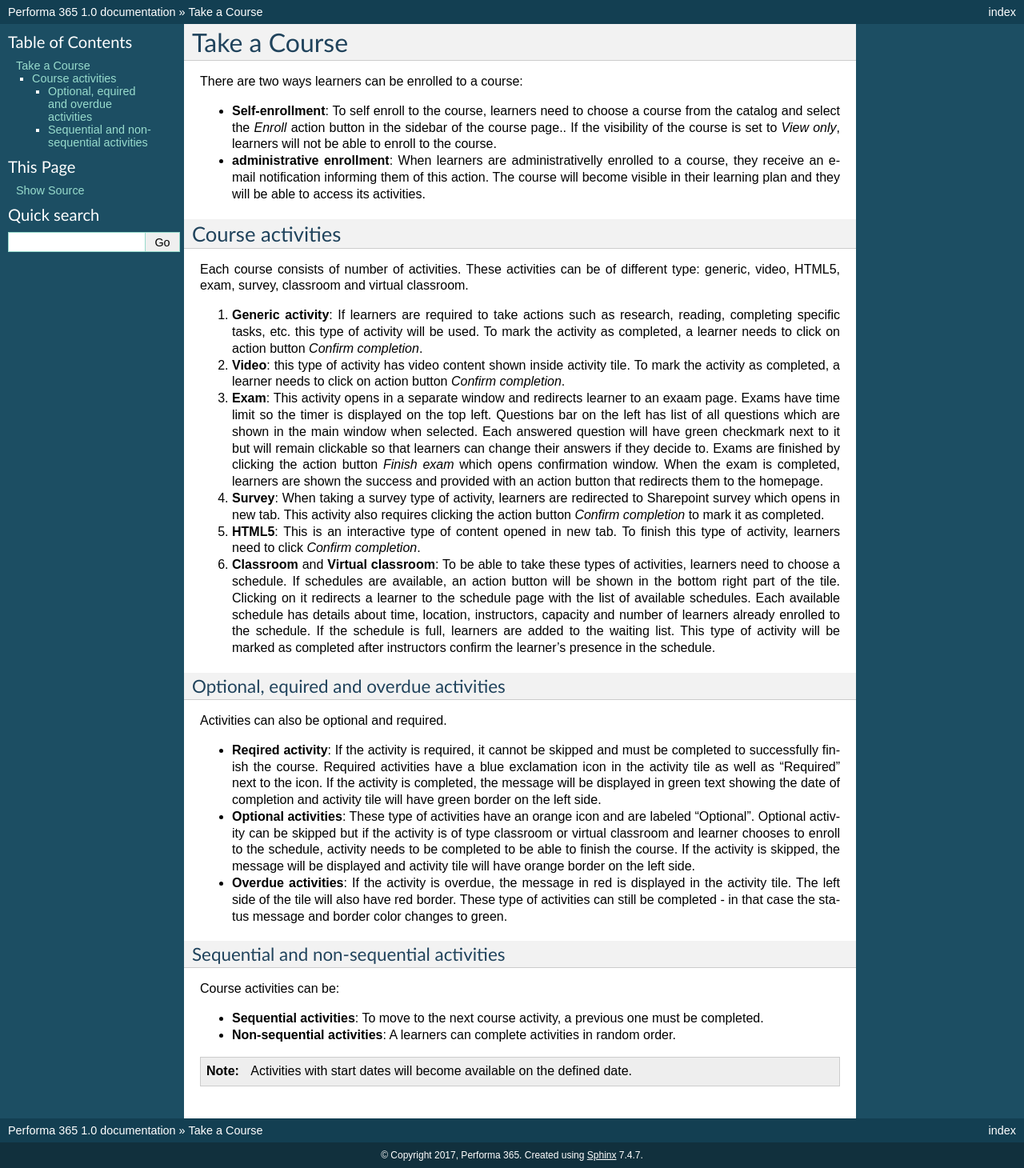
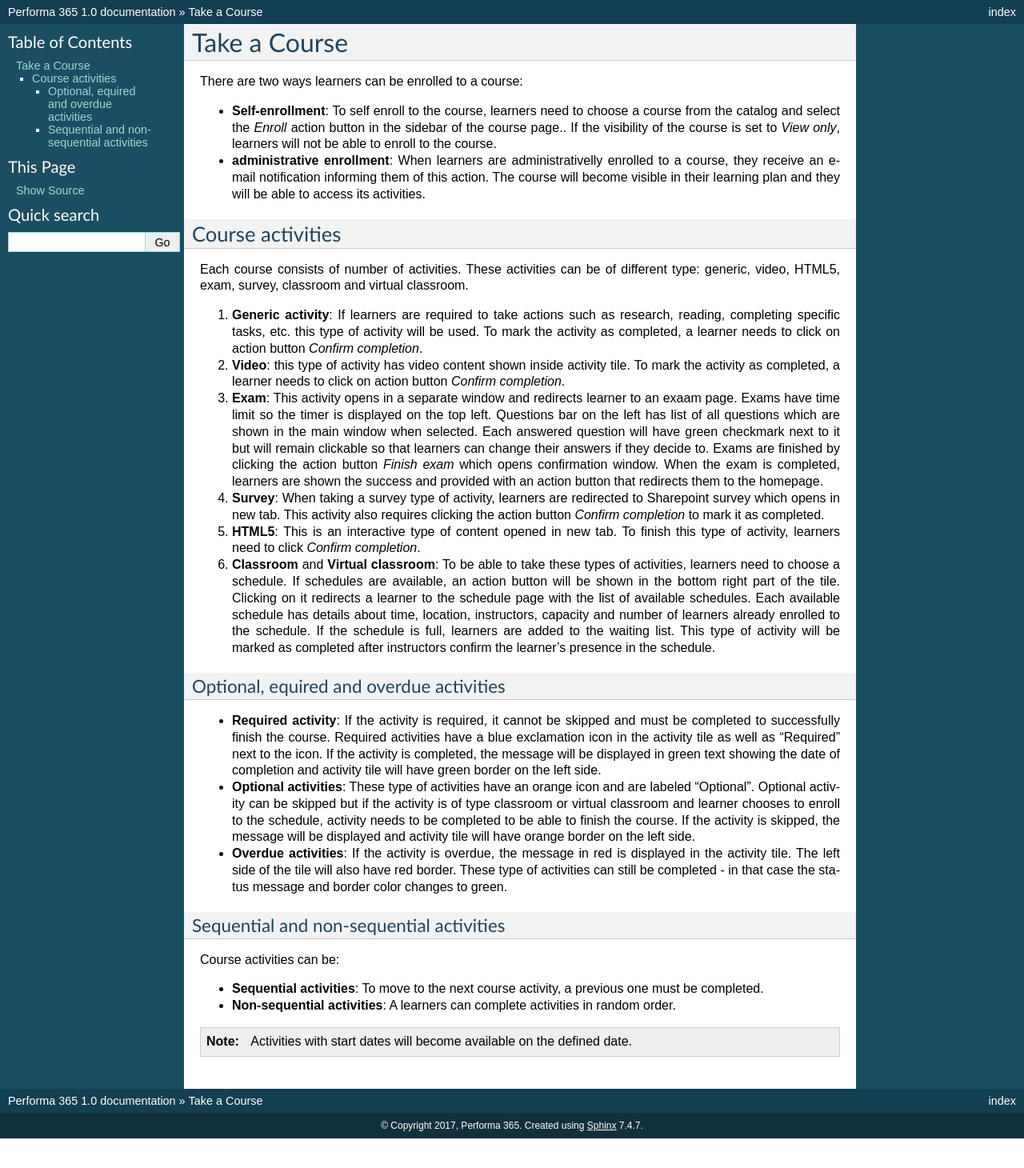
Before and after one commit to pslisko/performa365docs, a Sphinx documentation site: the page built from docs/howto/take_a_course.rst, in a window 1280 px wide. Shown: the whole page at 80% size. Built offline with Sphinx 7.4.7, drawn with Linux system fonts in a browser that asks for light colours; pages that are not in the unit, such as notebooks, are missing from menus; after the commit the page ends 1423 px from its top, so only the background shows below that.

Commit message:
Update take_a_course.rst

```diff
--- a/docs/howto/take_a_course.rst
+++ b/docs/howto/take_a_course.rst
@@ -29,9 +29,8 @@
 Optional, equired and overdue activities
 **********************************
 
-Activities can also be optional and required.
 
-* **Reqired activity**: If the activity is required, it cannot be skipped and must be completed to successfully finish the course. Required activities have a blue exclamation icon in the activity tile as well as "Required" next to the icon. If the activity is completed, the message will be displayed in green text showing the date of completion and activity tile will have green border on the left side.
+* **Required activity**: If the activity is required, it cannot be skipped and must be completed to successfully finish the course. Required activities have a blue exclamation icon in the activity tile as well as "Required" next to the icon. If the activity is completed, the message will be displayed in green text showing the date of completion and activity tile will have green border on the left side.
 
 * **Optional activities**: These type of activities have an orange icon and are labeled "Optional". Optional activity can be skipped but if the activity is of type classroom or virtual classroom and learner chooses to enroll to the schedule, activity needs to be completed to be able to finish the course. If the activity is skipped, the message will be displayed and activity tile will have orange border on the left side.
 
```
